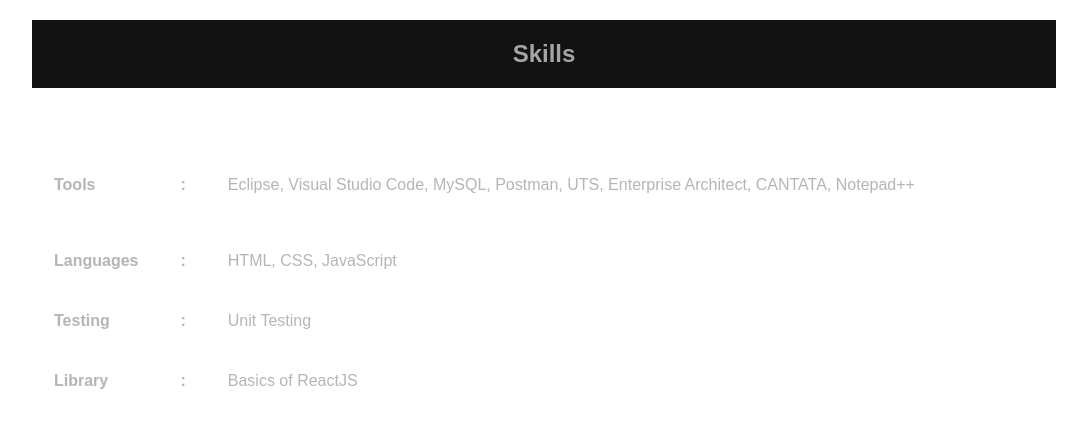
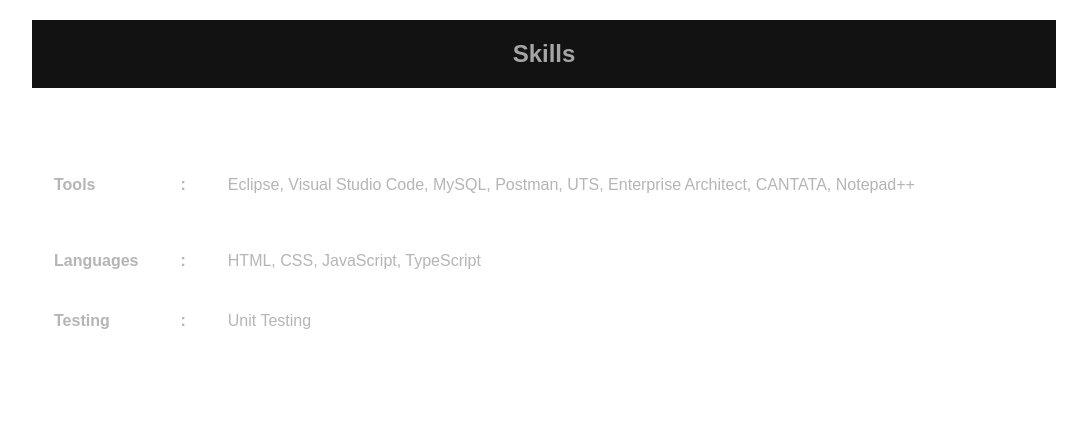
Before and after one commit to ArchanaShrinivas/portfolio, a plain HTML site: page profile/skills.html in a window 1280 px wide. Shown: the whole page, without its empty margins (96-1183 px from the left). Drawn offline with Linux system fonts and the light colour scheme.

Commit message:
Update skills.html

```diff
--- a/profile/skills.html
+++ b/profile/skills.html
@@ -34,19 +34,20 @@
             <tr>
                 <th>Languages</th>
                 <th>:</th>
-                <td>HTML, CSS, JavaScript </td>
+                <td>HTML, CSS, JavaScript, TypeScript</td>
             </tr>
             <tr>
                 <th>Testing</th>
                 <th>:</th>
                 <td>Unit Testing</td>
             </tr>
-            <tr>
+<!--             <tr>
                 <th>Library</th>
                 <th>:</th>
                 <td>Basics of ReactJS</td>
-            </tr>
+            </tr> -->
         </table>
     </div>
 </body>
+
 </html>
```
